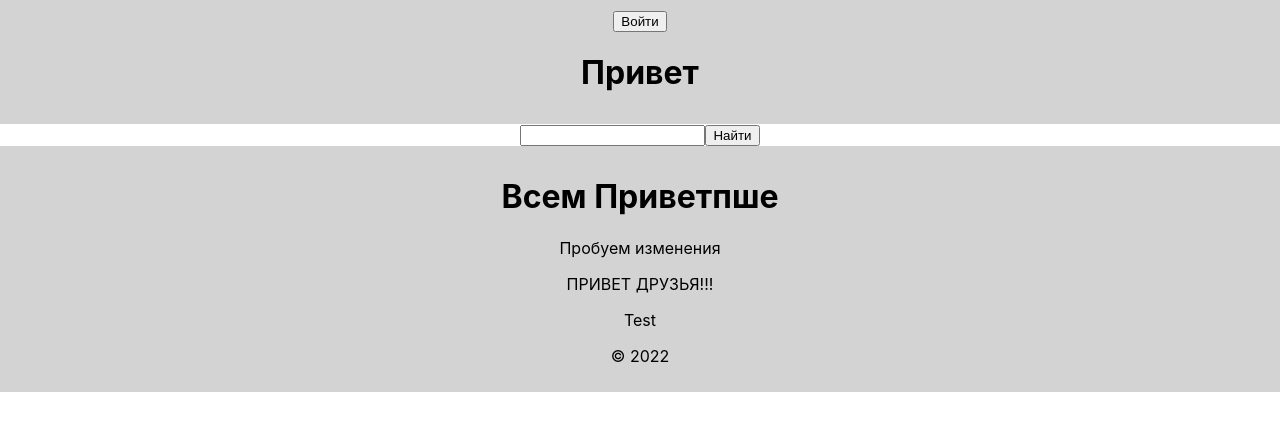
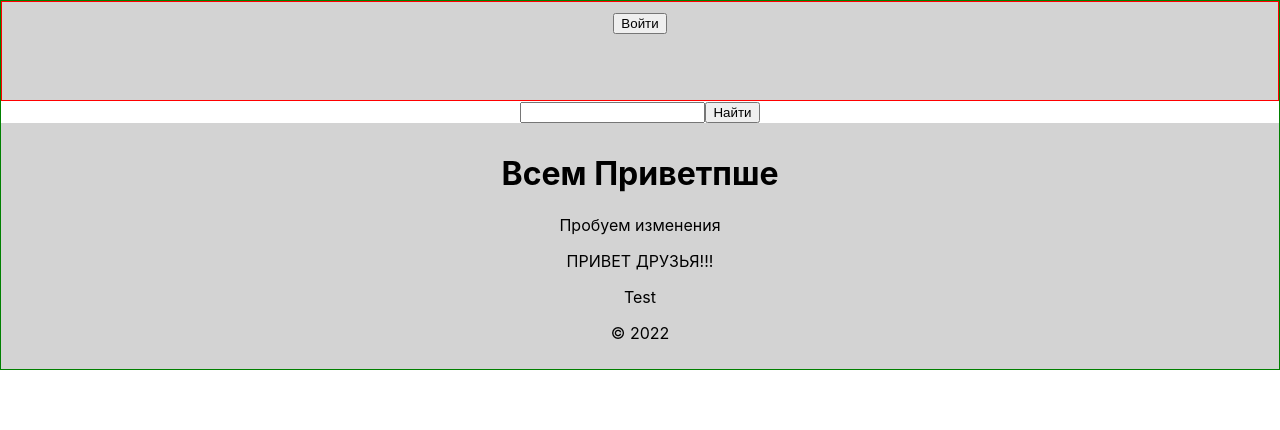
Before and after one commit to Sports-Guide/sports-guide-frontend, a React (Create React App) app: page / in a window 1280 px wide. Shown: the top 430 px of the page. Built offline with nearby package versions, Linux system fonts and the light colour scheme.

Commit message:
App.scss

```diff
--- a/src/components/App/App.scss
+++ b/src/components/App/App.scss
@@ -1,3 +1,10 @@
 .app {
 	text-align: center;
+    max-width: 1440px;
+	margin: 0 auto;
+	border: 1px solid green;
 }
+
+*{
+	box-sizing: border-box;
+}
--- a/src/components/Header/Header.jsx
+++ b/src/components/Header/Header.jsx
@@ -10,7 +10,6 @@ export function Header({ onLogIn, onLogOut, loggedIn }) {
 			) : (
 				<Button onClick={onLogIn} label="Войти" />
 			)}
-			<h1>Привет</h1>
 		</header>
 	);
 }
--- a/src/components/Header/Header.scss
+++ b/src/components/Header/Header.scss
@@ -1,4 +1,6 @@
 .header {
+	border: 1px solid red;
 	background-color: lightgrey;
 	padding: 10px;
+	height: 100px;
 }
```
